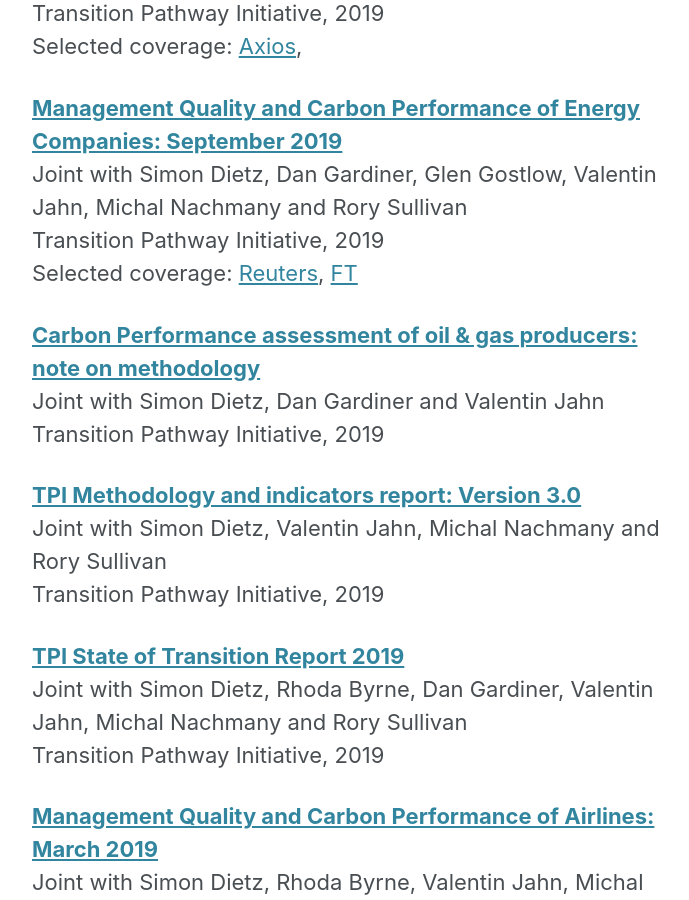
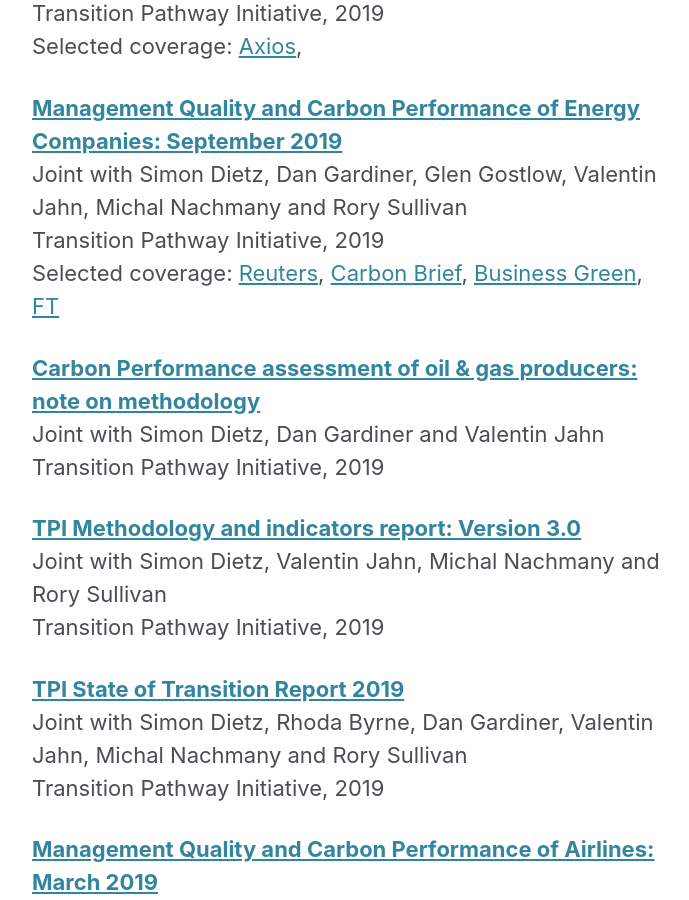
Before and after one commit to JolienNoels/joliennoels.github.io, a Jekyll site: the page built from _pages/research.md, in a window 1280 px wide and 900 px high, scrolled down 390 px. Shown: the whole window, without its empty margins (290-979 px from the left). Built offline with Jekyll 4.4.1, drawn with Linux system fonts in a browser that asks for light colours; cached includes are drawn as plain includes; nearby versions of some CDN libraries.

Commit message:
Update research.md

```diff
--- a/_pages/research.md
+++ b/_pages/research.md
@@ -14,7 +14,7 @@
 **[Management Quality and Carbon Performance of Energy Companies: September 2019](http://www.lse.ac.uk/GranthamInstitute/tpi/wp-content/uploads/2019/09/Management-quality-and-carbon-performance-of-energy-sectors-final-180919.pdf)**
   Joint with Simon Dietz, Dan Gardiner, Glen Gostlow, Valentin Jahn, Michal Nachmany and Rory Sullivan
   Transition Pathway Initiative, 2019
-  Selected coverage: [Reuters](https://uk.reuters.com/article/uk-climate-change-summit-investors/investors-turn-heat-on-big-oil-ahead-of-u-n-climate-summit-idUKKBN1W22SL), [FT](https://www.ft.com/content/2c44d5d2-e9b7-11e9-a240-3b065ef5fc55)
+  Selected coverage: [Reuters](https://uk.reuters.com/article/uk-climate-change-summit-investors/investors-turn-heat-on-big-oil-ahead-of-u-n-climate-summit-idUKKBN1W22SL), [Carbon Brief](https://www.carbonbrief.org/daily-brief/leading-countries-blocked-from-speaking-at-un-climate-summit), [Business Green](https://www.businessgreen.com/bg/news-analysis/3081680/investors-call-for-greater-transparency-over-climate-plans-and-lobbying-activity-as-climate-risk-fears-grow), [FT](https://www.ft.com/content/2c44d5d2-e9b7-11e9-a240-3b065ef5fc55)
 
 **[Carbon Performance assessment of oil & gas producers: note on methodology](http://www.lse.ac.uk/GranthamInstitute/tpi/wp-content/uploads/2019/09/Methodology-note-for-Oil-and-Gas.pdf)**
   Joint with Simon Dietz, Dan Gardiner and Valentin Jahn
```
